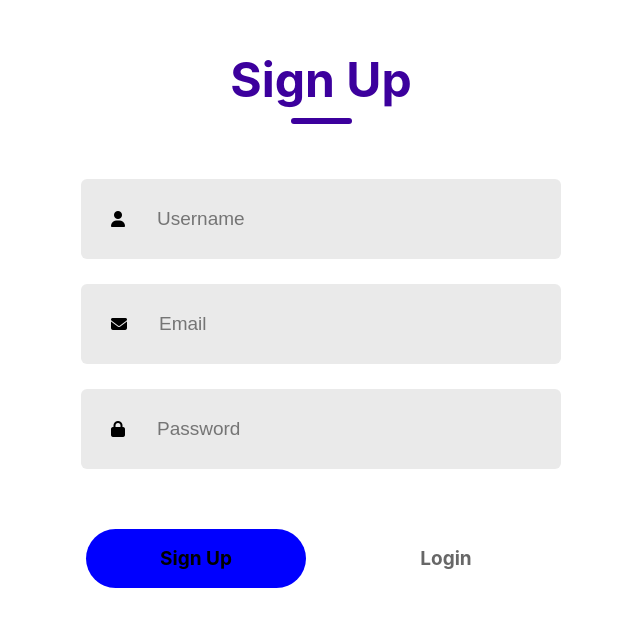
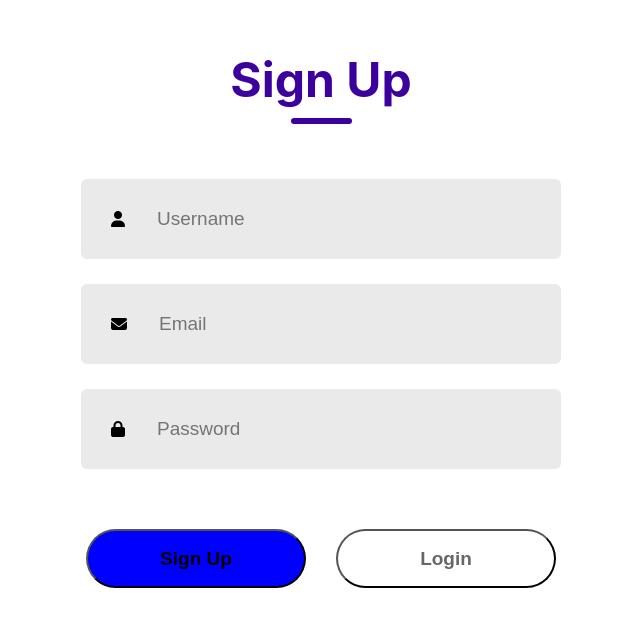
Before and after one commit to HKLin0619/TokenExchange, a React (Create React App) app in the folder project/: page /about in a window 1280 px wide. Shown: the part 180-806 px from the top of the page, without its empty margins (319-959 px from the left). Built offline with nearby package versions, Linux system fonts and the light colour scheme.

Commit message:
Update LoginSignUpContent.jsx

```diff
--- a/project/src/Components/Content/LoginSignUpContent.jsx
+++ b/project/src/Components/Content/LoginSignUpContent.jsx
@@ -31,8 +31,8 @@ const LoginSignUpContent = () => {
             {action==="Sign Up"?<div></div>:
             <div className='forgot-password'>Lost Password ? <span>Click Here !</span></div>}
                 <div className='submit-container'>
-                    <div className={action==="Login"?"submit gray":"submit"} onClick={()=>{setAction("Sign Up")}}>Sign Up</div>
-                    <div className={action==="Sign Up"?"submit gray":"submit"} onClick={()=>{setAction("Login")}}>Login</div>
+                    <button className={action==="Login"?"submit gray":"submit"} onClick={()=>{setAction("Sign Up")}}>Sign Up</button>
+                    <button className={action==="Sign Up"?"submit gray":"submit"} onClick={()=>{setAction("Login")}}>Login</button>
                 </div>
 
         </div>
```
